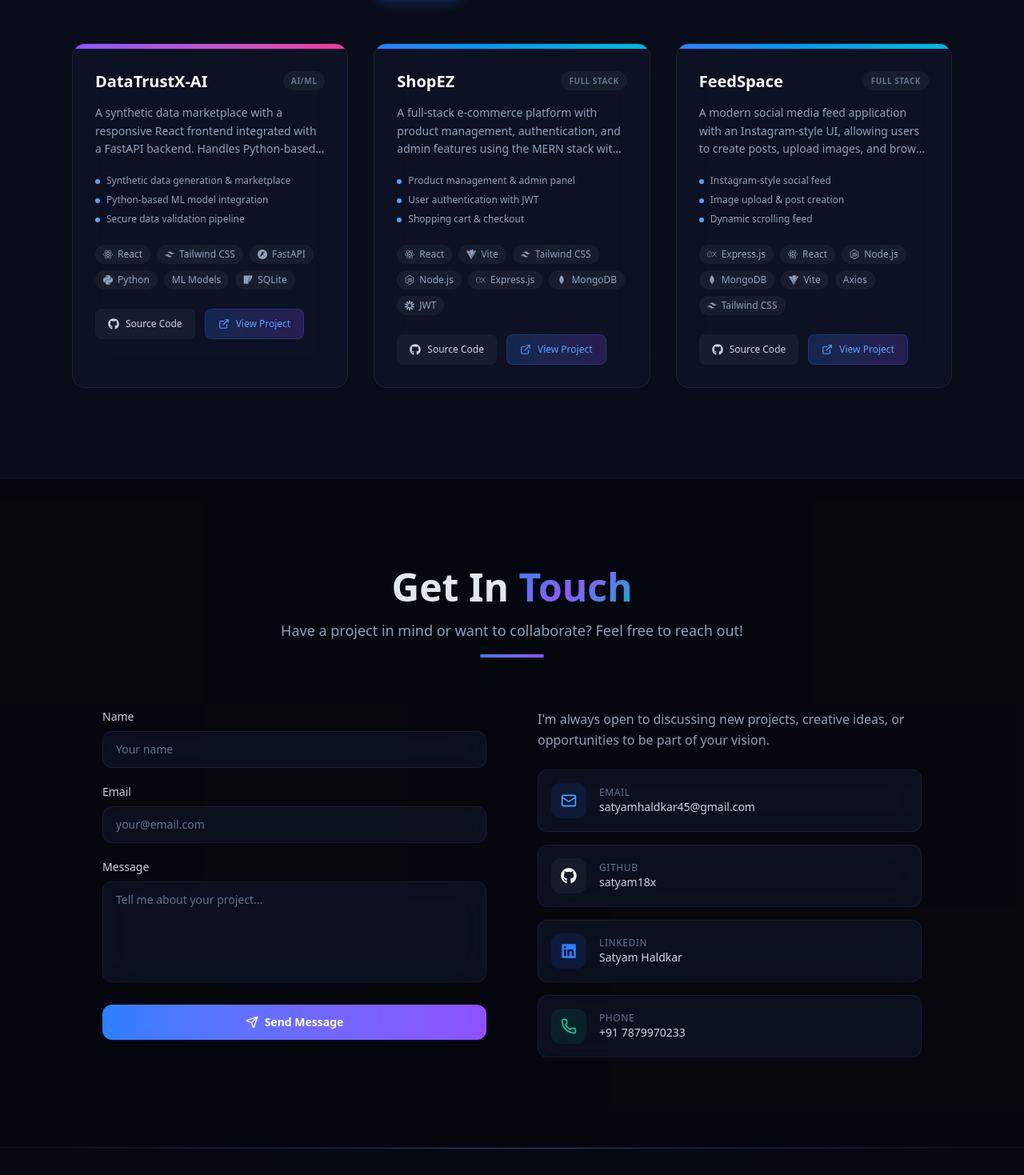
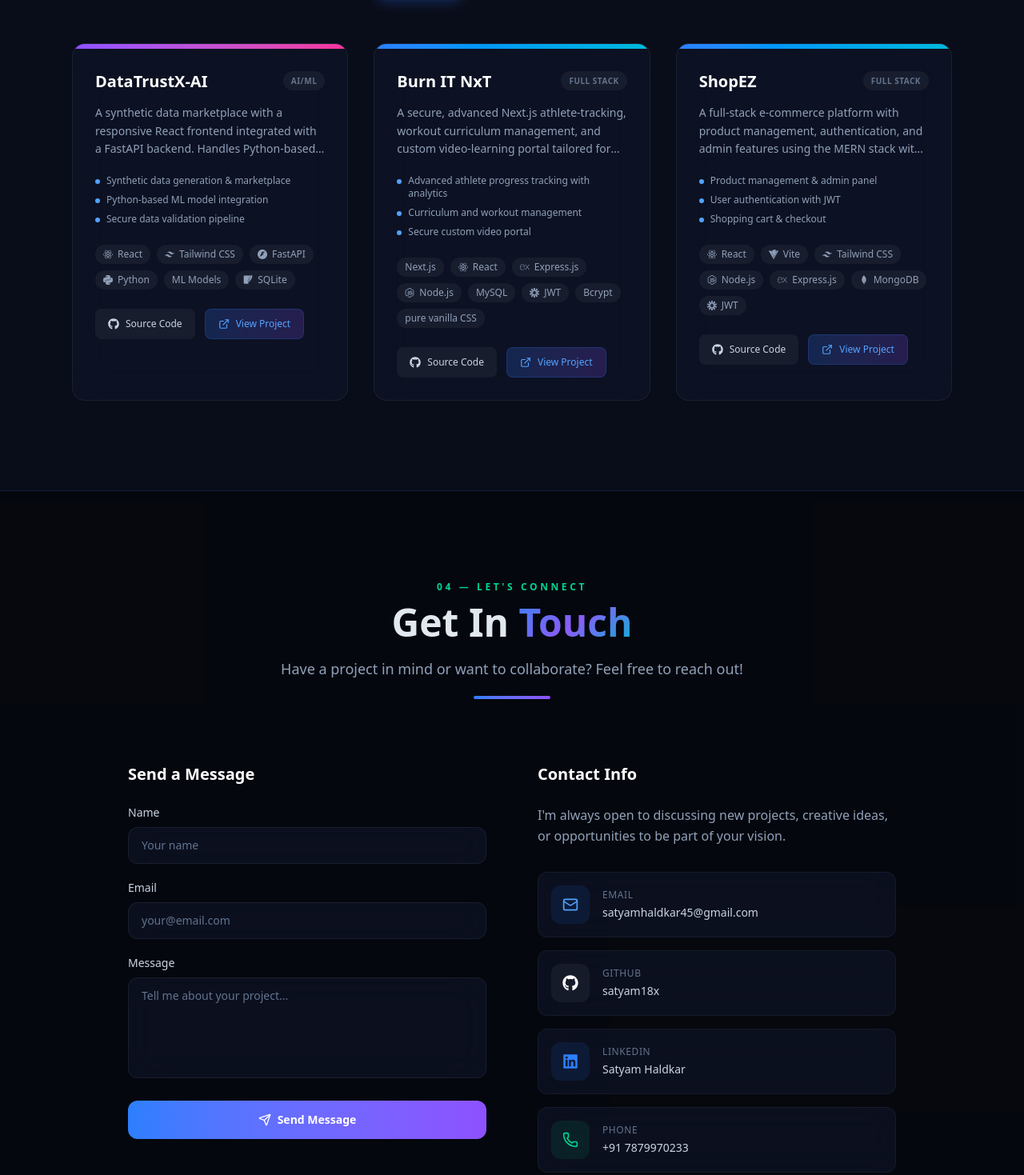
Before and after one commit to satyam18x/Portfolio, a Next.js app: page / in a window 1280 px wide. Shown: the part 4201-5670 px from the top of the page at 80% size. Built offline with nearby package versions, Linux system fonts and the light colour scheme.

Commit message:
UI updted

```diff
--- a/src/app/layout.tsx
+++ b/src/app/layout.tsx
@@ -5,6 +5,7 @@
 const inter = Inter({
   subsets: ["latin"],
   variable: "--font-inter",
+  display: "swap",
 });
 
 export const metadata: Metadata = {
@@ -42,8 +43,18 @@
   children: React.ReactNode;
 }) {
   return (
-    <html lang="en" className="dark">
-      <body className={`${inter.variable} antialiased`}>
+    <html lang="en" className={`${inter.variable} dark`}>
+      <body
+        style={{
+          margin: 0,
+          padding: 0,
+          backgroundColor: "#06080f",
+          color: "#e2e8f0",
+          fontFamily: "var(--font-inter), system-ui, -apple-system, sans-serif",
+          overflowX: "hidden",
+          WebkitFontSmoothing: "antialiased",
+        }}
+      >
         {children}
       </body>
     </html>
--- a/src/components/Contact.tsx
+++ b/src/components/Contact.tsx
@@ -29,7 +29,6 @@
   const handleSubmit = (e: FormEvent<HTMLFormElement>) => {
     e.preventDefault();
     setSending(true);
-    // Simulate form submission
     setTimeout(() => {
       setSending(false);
       setSubmitted(true);
@@ -73,28 +72,49 @@
   ];
 
   return (
-    <section id="contact" className="relative py-28 px-4 sm:px-6 lg:px-8">
-      <div className="mx-auto max-w-6xl">
+    <section
+      id="contact"
+      style={{
+        paddingTop: "7rem",
+        paddingBottom: "7rem",
+        paddingLeft: "1.5rem",
+        paddingRight: "1.5rem",
+        position: "relative",
+      }}
+    >
+      <div style={{ maxWidth: "1100px", margin: "0 auto" }}>
+
         {/* Section Title */}
         <motion.div
-          className="text-center mb-16"
+          className="text-center mb-20"
           initial="hidden"
           whileInView="visible"
           viewport={{ once: true, margin: "-100px" }}
           variants={fadeInUp}
           transition={{ duration: 0.6 }}
         >
-          <h2 className="text-3xl sm:text-4xl lg:text-5xl font-bold mb-4">
+          <p className="text-xs font-semibold uppercase tracking-[0.3em] text-emerald-400 mb-3">
+            04 — Let&apos;s Connect
+          </p>
+          <h2 className="text-4xl sm:text-5xl font-bold mb-5">
             Get In <span className="gradient-text">Touch</span>
           </h2>
-          <p className="text-slate-400 text-lg max-w-2xl mx-auto">
-            Have a project in mind or want to collaborate? Feel free to reach
-            out!
+          <p className="text-slate-400 text-lg max-w-2xl mx-auto mb-5">
+            Have a project in mind or want to collaborate? Feel free to reach out!
           </p>
-          <div className="w-20 h-1 bg-gradient-to-r from-blue-500 to-violet-500 mx-auto rounded-full mt-4" />
+          <div className="w-24 h-1 bg-gradient-to-r from-blue-500 to-violet-500 mx-auto rounded-full" />
         </motion.div>
 
-        <div className="grid lg:grid-cols-2 gap-16 max-w-5xl mx-auto">
+        {/* Two-column layout */}
+        <div
+          style={{
+            display: "grid",
+            gridTemplateColumns: "repeat(auto-fit, minmax(min(100%, 420px), 1fr))",
+            gap: "4rem",
+            maxWidth: "960px",
+            margin: "0 auto",
+          }}
+        >
           {/* Contact Form */}
           <motion.div
             initial="hidden"
@@ -103,6 +123,7 @@
             variants={fadeInUp}
             transition={{ duration: 0.6 }}
           >
+            <h3 className="text-xl font-bold text-white mb-6">Send a Message</h3>
             <form onSubmit={handleSubmit} className="space-y-5">
               <div>
                 <label
@@ -156,7 +177,7 @@
                 type="submit"
                 disabled={sending}
                 suppressHydrationWarning
-                className="flex items-center justify-center gap-2 w-full rounded-xl bg-gradient-to-r from-blue-500 to-violet-500 px-6 py-3 text-sm font-semibold text-white transition-all duration-300 hover:shadow-lg hover:shadow-blue-500/25 disabled:opacity-60"
+                className="flex items-center justify-center gap-2 w-full rounded-xl bg-gradient-to-r from-blue-500 to-violet-500 px-6 py-3.5 text-sm font-semibold text-white transition-all duration-300 hover:shadow-lg hover:shadow-blue-500/25 disabled:opacity-60"
                 whileHover={{ scale: 1.02 }}
                 whileTap={{ scale: 0.98 }}
               >
@@ -186,7 +207,6 @@
 
           {/* Contact Info */}
           <motion.div
-            className="space-y-4"
             initial="hidden"
             whileInView="visible"
             viewport={{ once: true }}
@@ -194,14 +214,16 @@
               visible: { transition: { staggerChildren: 0.1, delayChildren: 0.2 } },
             }}
           >
+            <h3 className="text-xl font-bold text-white mb-6">Contact Info</h3>
             <motion.p
               variants={fadeInUp}
-              className="text-slate-400 mb-6 leading-relaxed"
+              className="text-slate-400 mb-8 leading-relaxed"
             >
               I&apos;m always open to discussing new projects, creative ideas,
               or opportunities to be part of your vision.
             </motion.p>
 
+            <div className="space-y-4">
               {contacts.map((contact) => {
                 const Icon = contact.icon;
                 return (
@@ -213,14 +235,15 @@
                     variants={fadeInUp}
                     whileHover={{ x: 6, transition: { duration: 0.2 } }}
                     className="flex items-center gap-4 glass rounded-xl p-4 hover:bg-white/[0.06] transition-all duration-300 group"
+                    style={{ border: "1px solid rgba(148, 163, 184, 0.08)" }}
                   >
                     <div
-                    className={`flex items-center justify-center w-11 h-11 rounded-xl ${contact.bg} ${contact.color} transition-colors`}
+                      className={`flex items-center justify-center w-12 h-12 rounded-xl flex-shrink-0 ${contact.bg} ${contact.color} transition-colors`}
                     >
                       <Icon size={20} />
                     </div>
                     <div>
-                    <p className="text-xs text-slate-500 font-medium uppercase tracking-wider">
+                      <p className="text-xs text-slate-500 font-medium uppercase tracking-wider mb-1">
                         {contact.label}
                       </p>
                       <p className="text-sm text-slate-300 group-hover:text-white transition-colors">
@@ -230,6 +253,7 @@
                   </motion.a>
                 );
               })}
+            </div>
           </motion.div>
         </div>
       </div>
--- a/src/components/Hero.tsx
+++ b/src/components/Hero.tsx
@@ -179,7 +179,7 @@
         animate={{ opacity: 1, y: [0, 10, 0] }}
         transition={{ delay: 1.5, duration: 2, repeat: Infinity }}
       >
-        <span className="text-xs text-slate-600 tracking-widest uppercase">Scroll</span>
+        <span suppressHydrationWarning className="text-xs text-slate-600 tracking-widest uppercase">Scroll</span>
         <ArrowDown className="text-slate-500" size={20} />
       </motion.div>
     </section>
--- a/src/data/portfolio.ts
+++ b/src/data/portfolio.ts
@@ -120,8 +120,22 @@
       "Secure data validation pipeline",
       "Responsive React frontend",
     ],
-    github: "https://github.com/satyam18x",
+    github: "https://github.com/satyam18x/DataTrustX-AI-",
     category: "ai-ml",
+  },
+  {
+    title: "Burn IT NxT",
+    description:
+      "A secure, advanced Next.js athlete-tracking, workout curriculum management, and custom video-learning portal tailored for Burn IT Out Fitness.",
+    techStack: ["Next.js", "React", "Express.js", "Node.js", "MySQL", "JWT", "Bcrypt","pure vanilla CSS"],
+    features: [
+      "Advanced athlete progress tracking with analytics",
+      "Curriculum and workout management",
+      "Secure custom video portal",
+      "Responsive and intuitive UI",
+    ],
+    github: "https://github.com/satyam18x/Burn-IT-NxT",
+    category: "fullstack",
   },
   {
     title: "ShopEZ",
@@ -134,23 +148,11 @@
       "Shopping cart & checkout",
       "Efficient state management",
     ],
-    github: "https://github.com/satyam18x",
+    github: "https://github.com/satyam18x/ShopEZ-E-commerce-Application",
     category: "fullstack",
   },
-  {
-    title: "FeedSpace",
-    description:
-      "A modern social media feed application with an Instagram-style UI, allowing users to create posts, upload images, and browse a dynamic scrolling feed.",
-    techStack: ["Express.js", "React", "Node.js", "MongoDB", "Vite", "Axios", "Tailwind CSS"],
-    features: [
-      "Instagram-style social feed",
-      "Image upload & post creation",
-      "Dynamic scrolling feed",
-      "Real-time interactions",
-    ],
-    github: "https://github.com/satyam18x",
-    category: "fullstack",
-  },
+
+
 ];
 
 // ---- Skills ----
```
Lines whose indentation alone changed are shown as unchanged.
